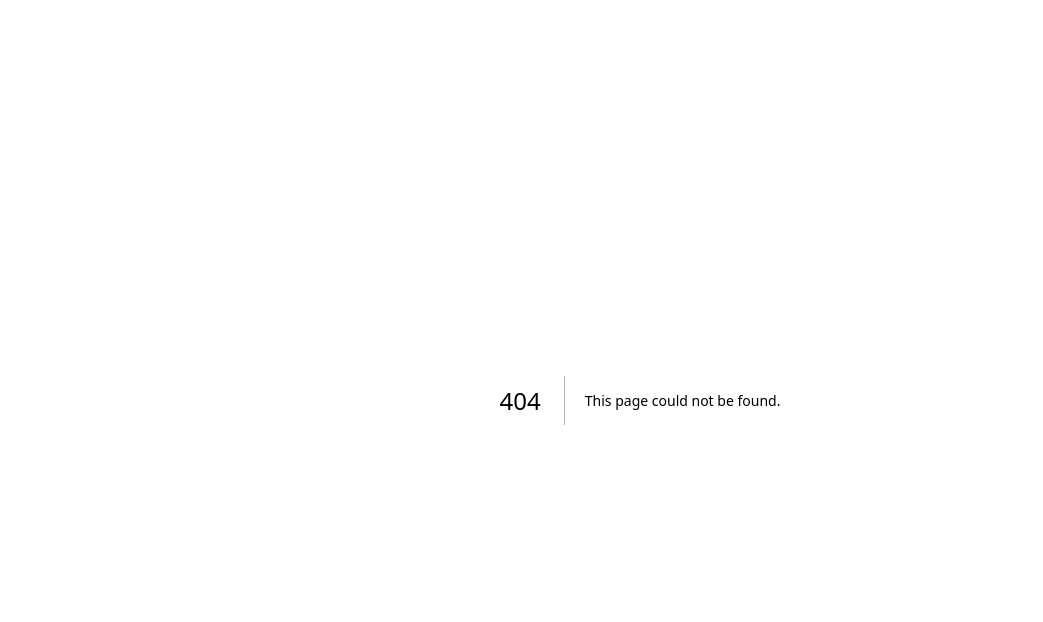
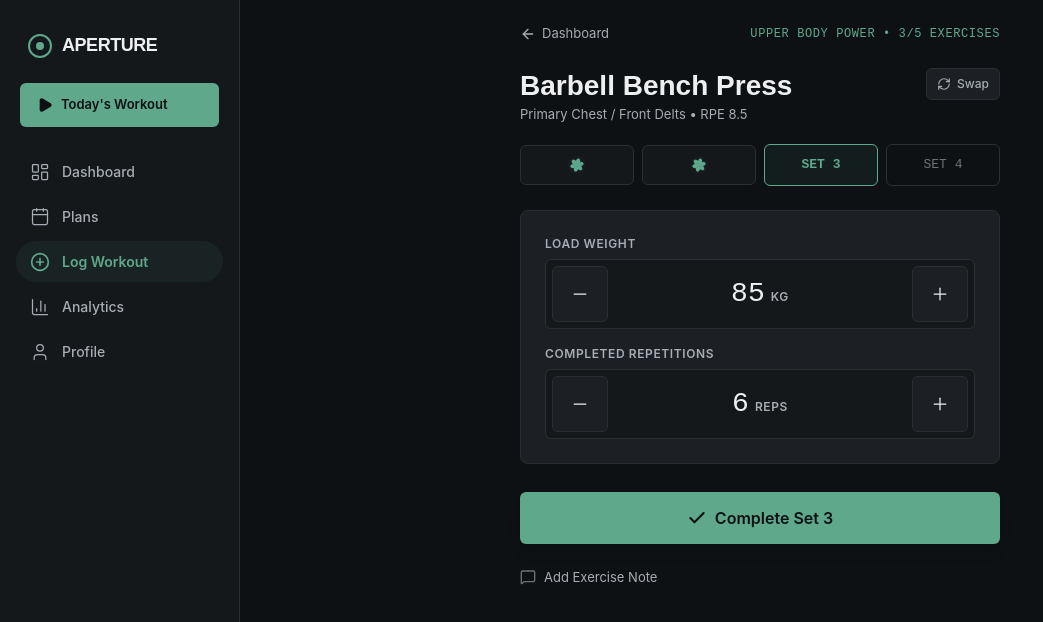
Before and after one commit to mohsinaalima/Aperture-Fitness, a Next.js app in the folder apps/web/: page /log in a window 1280 px wide. Before the commit this address had no page. Shown: the top 622 px of the page, without its empty margins (0-1043 px from the left). Built offline with nearby package versions, Linux system fonts and the light colour scheme.

Commit message:
feat(web): implement active workout logger adhering to section 10 visual hierarchy

```diff
--- /dev/null
+++ b/apps/web/src/app/log/page.tsx
@@ -0,0 +1,228 @@
+"use client";
+
+import React, { useState, useEffect } from "react";
+import { ArrowLeft, RefreshCw, MessageSquare, Check, SkipForward } from "lucide-react";
+import Link from "next/link";
+import { AppShell } from "@/components/layout/app-shell";
+import { Button } from "@/components/ui/button";
+import { Card, CardContent } from "@/components/ui/card";
+import { NumericStepper } from "@/components/ui/numeric-stepper";
+import { ApertureIrisProgress } from "@/components/ui/aperture-iris";
+
+interface SetData {
+  id: number;
+  weight: number;
+  reps: number;
+  completed: boolean;
+}
+
+const INITIAL_SETS: SetData[] = [
+  { id: 1, weight: 80, reps: 8, completed: true },
+  { id: 2, weight: 82.5, reps: 8, completed: true },
+  { id: 3, weight: 85, reps: 6, completed: false },
+  { id: 4, weight: 85, reps: 6, completed: false },
+];
+
+export default function WorkoutLoggerPage() {
+  const [sets, setSets] = useState<SetData[]>(INITIAL_SETS);
+  const [currentSetIndex, setCurrentSetIndex] = useState(2); // Set 3 active
+  const [weight, setWeight] = useState(85);
+  const [reps, setReps] = useState(6);
+  const [isResting, setIsResting] = useState(false);
+  const [restSeconds, setRestSeconds] = useState(90);
+  const [showNotes, setShowNotes] = useState(false);
+  const [noteText, setNoteText] = useState("");
+
+  // Synchronize stepper values with selected set
+  useEffect(() => {
+    const activeSet = sets[currentSetIndex];
+    if (activeSet) {
+      setWeight(activeSet.weight);
+      setReps(activeSet.reps);
+    }
+  }, [currentSetIndex, sets]);
+
+  // Rest Timer Countdown Simulation
+  useEffect(() => {
+    let timer: NodeJS.Timeout;
+    if (isResting && restSeconds > 0) {
+      timer = setInterval(() => setRestSeconds((prev) => prev - 1), 1000);
+    } else if (restSeconds === 0) {
+      setIsResting(false);
+    }
+    return () => clearInterval(timer);
+  }, [isResting, restSeconds]);
+
+  const handleCompleteSet = () => {
+    // Update active set
+    const updatedSets = [...sets];
+    updatedSets[currentSetIndex] = {
+      ...updatedSets[currentSetIndex],
+      weight,
+      reps,
+      completed: true,
+    };
+    setSets(updatedSets);
+
+    // Trigger Rest Timer (90 seconds)
+    setRestSeconds(90);
+    setIsResting(true);
+
+    // Advance to next set if available
+    if (currentSetIndex < sets.length - 1) {
+      setCurrentSetIndex(currentSetIndex + 1);
+    }
+  };
+
+  const currentSet = sets[currentSetIndex];
+
+  return (
+    <AppShell>
+      {/* Logger constrained to 480px max width per Section 7 & 10 */}
+      <div className="max-w-[480px] mx-auto space-y-5 pb-6">
+        {/* Top Header & Navigation */}
+        <div className="flex items-center justify-between">
+          <Link
+            href="/dashboard"
+            className="flex items-center gap-1.5 text-[13px] text-[var(--color-text-secondary)] hover:text-[var(--color-text-primary)]"
+          >
+            <ArrowLeft className="h-4 w-4" />
+            <span>Dashboard</span>
+          </Link>
+          <span className="text-[12px] font-mono font-medium text-[var(--color-accent-primary)] uppercase tracking-wider">
+            Upper Body Power • 3/5 Exercises
+          </span>
+        </div>
+
+        {/* 1. Exercise Name & Swap Affordance (Section 10.1) */}
+        <div className="flex items-start justify-between gap-4 pt-1">
+          <div>
+            <h1 className="font-display text-[24px] md:text-[28px] font-semibold leading-tight text-[var(--color-text-primary)]">
+              Barbell Bench Press
+            </h1>
+            <p className="text-[13px] text-[var(--color-text-secondary)] mt-0.5">
+              Primary Chest / Front Delts • RPE 8.5
+            </p>
+          </div>
+          <button
+            type="button"
+            aria-label="Swap exercise"
+            className="flex items-center gap-1.5 px-2.5 py-1.5 rounded-sm bg-[var(--color-surface-elevated)] border border-[var(--color-border-default)] text-[12px] font-medium text-[var(--color-text-secondary)] hover:text-[var(--color-text-primary)] transition-colors cursor-pointer"
+          >
+            <RefreshCw className="h-3.5 w-3.5" />
+            <span>Swap</span>
+          </button>
+        </div>
+
+        {/* 2. Set Indicator Chips Row (Section 10.2) */}
+        <div className="flex items-center gap-2 overflow-x-auto pb-1">
+          {sets.map((set, index) => {
+            const isActive = index === currentSetIndex;
+            return (
+              <button
+                key={set.id}
+                type="button"
+                onClick={() => setCurrentSetIndex(index)}
+                className={`flex-1 flex items-center justify-center gap-2 py-2.5 px-3 rounded-sm border text-[13px] font-mono transition-all cursor-pointer ${
+                  isActive
+                    ? "bg-[var(--color-accent-subtle)] border-[var(--color-accent-primary)] text-[var(--color-accent-primary)] font-semibold"
+                    : set.completed
+                    ? "bg-[var(--color-bg-secondary)] border-[var(--color-border-default)] text-[var(--color-text-primary)]"
+                    : "bg-[var(--color-bg-primary)] border-[var(--color-border-default)] text-[var(--color-text-muted)]"
+                }`}
+              >
+                {set.completed ? (
+                  <ApertureIrisProgress value={100} size={18} />
+                ) : (
+                  <span>SET {set.id}</span>
+                )}
+              </button>
+            );
+          })}
+        </div>
+
+        {/* 3. Weight and Rep Steppers Cluster (Section 10.3) */}
+        <Card className="p-4 space-y-4">
+          <NumericStepper
+            label="Load Weight"
+            value={weight}
+            onChange={setWeight}
+            step={2.5}
+            unit="kg"
+          />
+          <NumericStepper
+            label="Completed Repetitions"
+            value={reps}
+            onChange={setReps}
+            step={1}
+            unit="reps"
+          />
+        </Card>
+
+        {/* 4. Rest Timer Card (Section 10.4 & Section 8) */}
+        {isResting && (
+          <Card className="border-[var(--color-accent-primary)]/40 bg-[var(--color-bg-secondary)] p-4 flex items-center justify-between gap-4 animate-in fade-in duration-200">
+            <div className="flex items-center gap-3">
+              <ApertureIrisProgress
+                value={((90 - restSeconds) / 90) * 100}
+                size={44}
+              />
+              <div>
+                <span className="text-[11px] font-semibold uppercase tracking-wider text-[var(--color-text-secondary)]">
+                  Rest Interval
+                </span>
+                <div className="tabular-nums text-[24px] font-medium leading-none text-[var(--color-text-primary)]">
+                  {Math.floor(restSeconds / 60)}:
+                  {String(restSeconds % 60).padStart(2, "0")}
+                </div>
+              </div>
+            </div>
+            <Button
+              variant="ghost"
+              size="default"
+              onClick={() => setIsResting(false)}
+              className="gap-1.5 text-[13px]"
+            >
+              <SkipForward className="h-4 w-4" />
+              <span>Skip Rest</span>
+            </Button>
+          </Card>
+        )}
+
+        {/* 5. Fixed-Position Thumb-Zone Primary CTA (Section 10.5) */}
+        <div className="pt-2">
+          <Button
+            size="logger"
+            onClick={handleCompleteSet}
+            className="w-full h-[52px] text-[16px] gap-2 font-semibold shadow-lg"
+          >
+            <Check className="h-5 w-5 stroke-[2.5]" />
+            <span>Complete Set {currentSet?.id}</span>
+          </Button>
+        </div>
+
+        {/* 6. Collapsed Notes Trigger (Section 10.6) */}
+        <div className="pt-1">
+          <button
+            type="button"
+            onClick={() => setShowNotes(!showNotes)}
+            className="flex items-center gap-2 text-[13px] text-[var(--color-text-secondary)] hover:text-[var(--color-text-primary)] transition-colors cursor-pointer"
+          >
+            <MessageSquare className="h-4 w-4 text-[var(--color-text-muted)]" />
+            <span>{showNotes ? "Hide Exercise Notes" : "Add Exercise Note"}</span>
+          </button>
+
+          {showNotes && (
+            <textarea
+              value={noteText}
+              onChange={(e) => setNoteText(e.target.value)}
+              placeholder="e.g. Pause at chest was clean on set 2..."
+              rows={3}
+              className="mt-2.5 w-full rounded-sm bg-[var(--color-bg-secondary)] border border-[var(--color-border-default)] p-3 text-[14px] text-[var(--color-text-primary)] placeholder-[var(--color-text-muted)] focus:border-[var(--color-accent-primary)] focus:outline-none transition-colors"
+            />
+          )}
+        </div>
+      </div>
+    </AppShell>
+  );
+}
```
